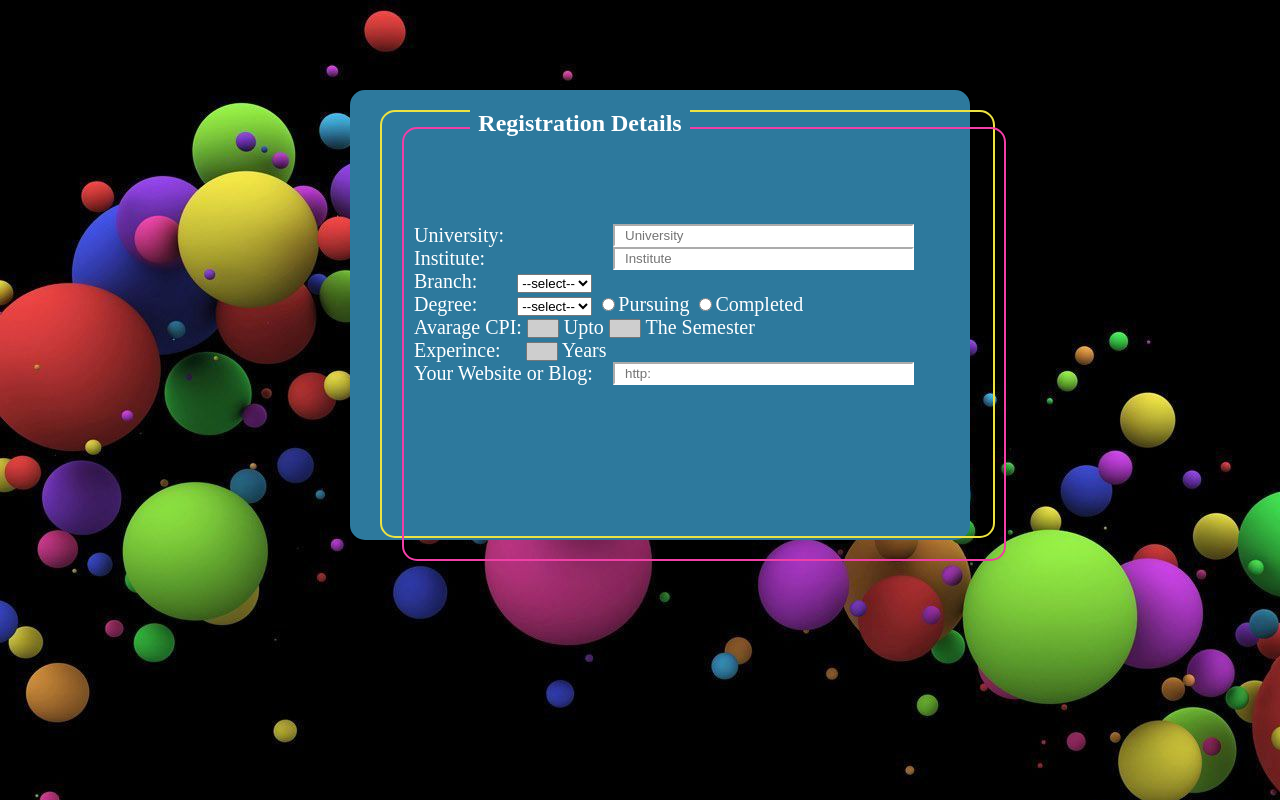
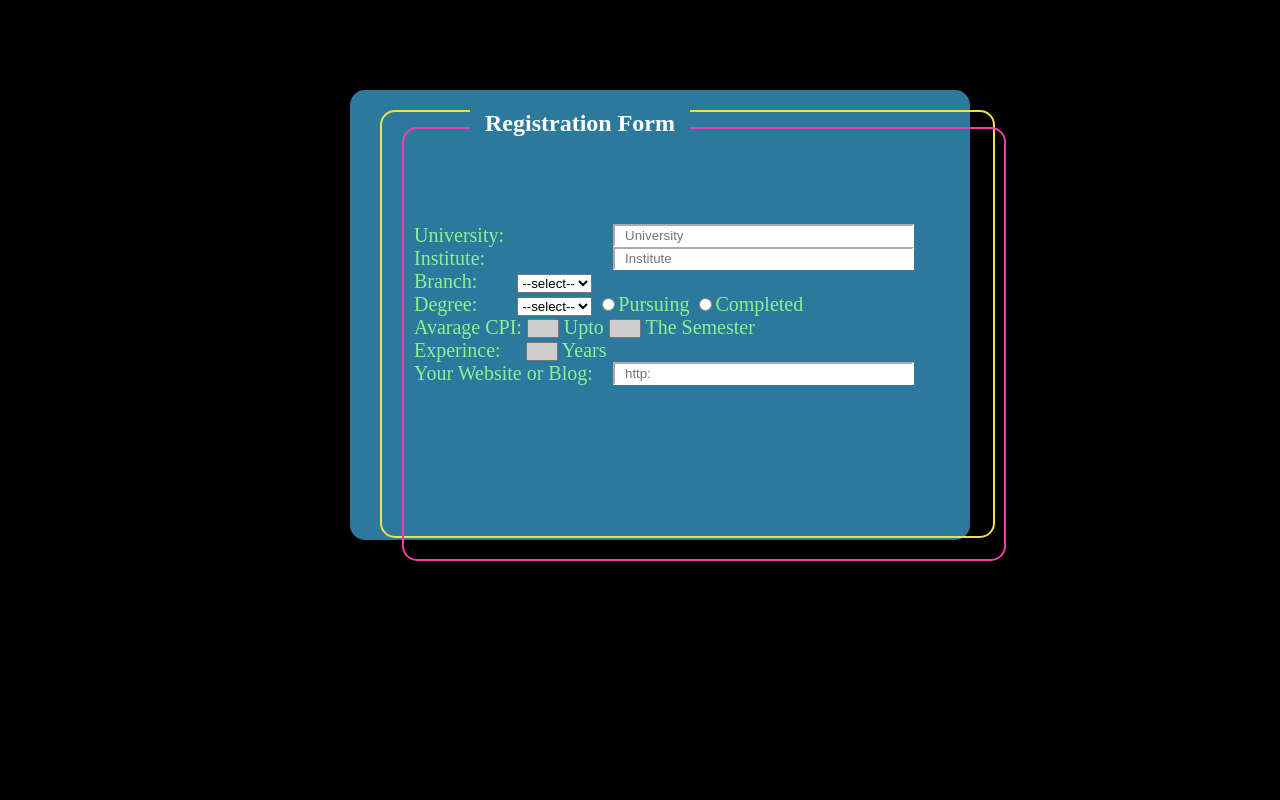
Before and after one commit to Ollika-Polika/branch-pr, a plain HTML site: page index.html in a window 1280 px wide. Drawn offline with Linux system fonts and the light colour scheme.

Commit message:
bg-black-style

```diff
--- a/css/style.css
+++ b/css/style.css
@@ -1,4 +1,5 @@
 body {
+	background-color: black;
 	background-repeat: no-repeat;
 	margin: 0;
 	padding: 0;
@@ -62,7 +63,7 @@ position: absolute;
 .reg-form {
 width: 500px;
 margin: 0px 10px 0px;
-color: white;
+color: lightgreen;
 font-size: 20px;
 
 }
--- a/index.html
+++ b/index.html
@@ -6,16 +6,12 @@
 	<meta http-equiv="X-UA-Compatible" content="ie-edge">
 	<title>Branch and Pull Request</title>
 	<link rel="stylesheet" href="css/style.css" type="text/css">
-	<style>
-  		body { background: url(img/picture.jpg);
-  			}
-	</style>
 </head>
 <body>
 <div class="container">
 
 	<div class="container1">
-		<h2 align="center" style="color:white">Registration Details</h2>
+		<h2 align="center" style="color:white">Registration Form</h2>
 	</div>
 
 	<div class="container2">
```
